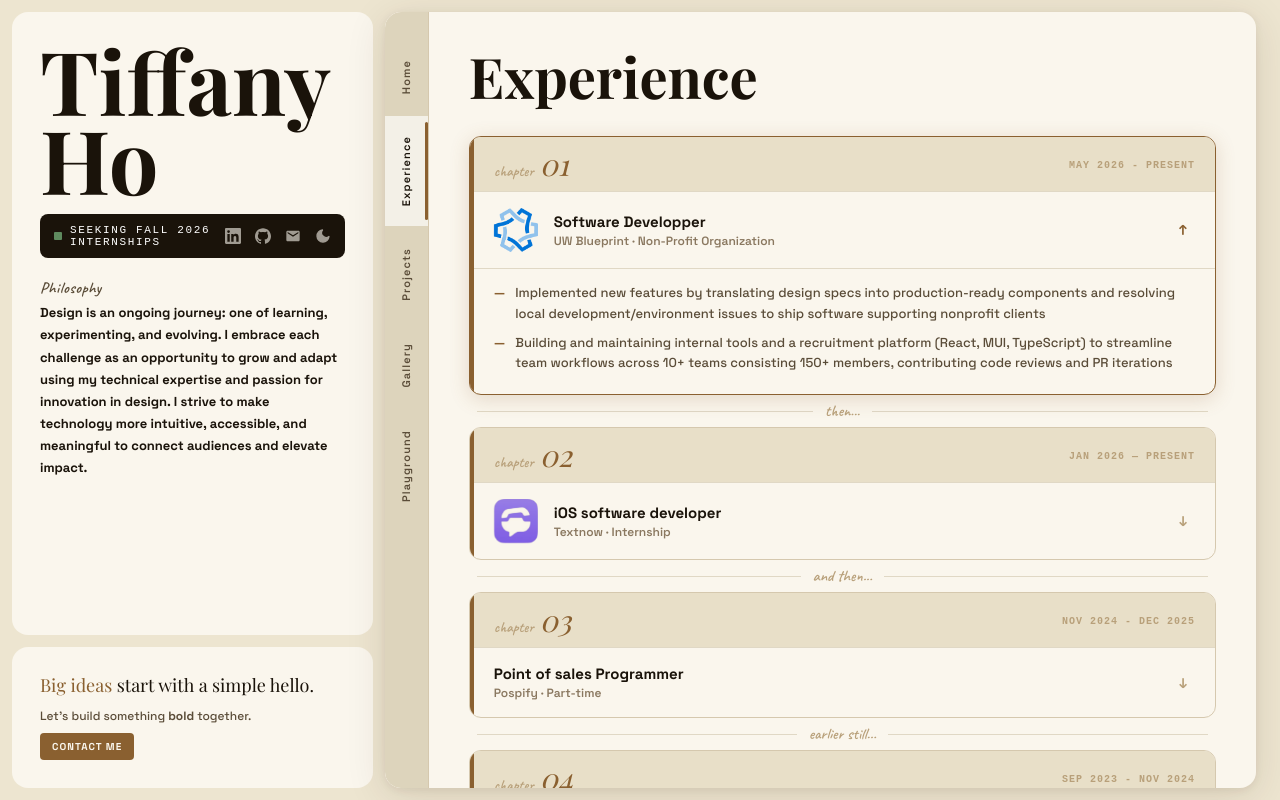
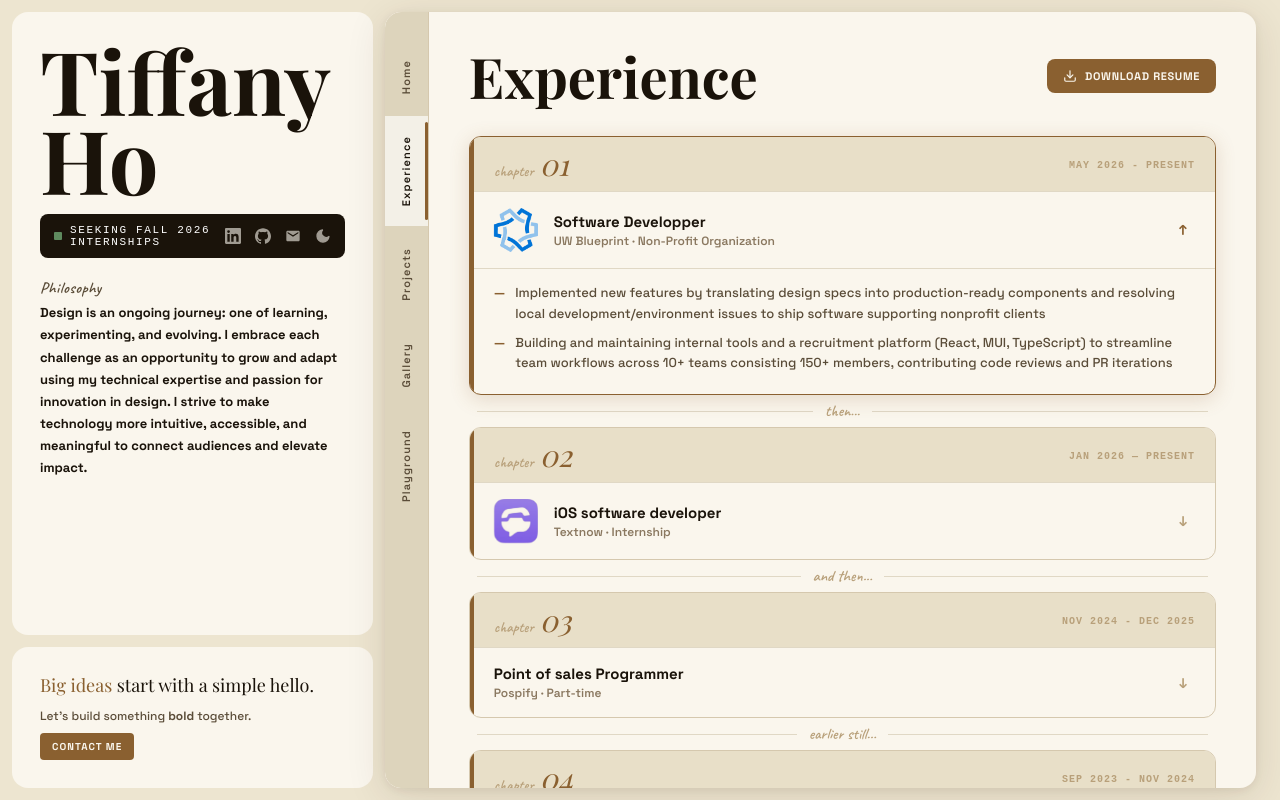
Before and after one commit to tiiffanyho/TiffanyHo, a React (Vite) app: page / in a window 1280 px wide. Both pictures are taken after a click on the button "Experience". Built offline with nearby package versions, Linux system fonts and the light colour scheme; a web font is replaced by a local one.

Commit message:
add resume

```diff
--- a/src/components/tabs/Experience.tsx
+++ b/src/components/tabs/Experience.tsx
@@ -1,6 +1,7 @@
 import { useState } from 'react'
 import { motion, AnimatePresence } from 'framer-motion'
 import { experiences } from '../../data/experience'
+import resumePdf from '../images/resume/TiffanyHoResume.pdf?url'
 
 const CONNECTORS = ['then...', 'and then...', 'earlier still...']
 
@@ -13,7 +14,17 @@ export default function Experience() {
 
   return (
     <>
-      <h2 className="section-head">Experience</h2>
+      <div className="section-head-row">
+        <h2 className="section-head">Experience</h2>
+        <a className="resume-btn" href={resumePdf} download="Tiffany Ho - Resume.pdf">
+          <svg viewBox="0 0 24 24" width="14" height="14" fill="none" stroke="currentColor" strokeWidth="2" strokeLinecap="round" strokeLinejoin="round" aria-hidden="true">
+            <path d="M21 15v4a2 2 0 0 1-2 2H5a2 2 0 0 1-2-2v-4" />
+            <path d="M7 10l5 5 5-5" />
+            <path d="M12 15V3" />
+          </svg>
+          Download Resume
+        </a>
+      </div>
       <div className="storyboard">
         {experiences.map((item, i) => (
           <div key={i} className="sb-entry">
--- a/src/styles/components.css
+++ b/src/styles/components.css
@@ -20,6 +20,40 @@
   line-height: 1;
   color: var(--color-black);
   margin-bottom: 32px;
+}
+
+.section-head-row {
+  display: flex;
+  align-items: center;
+  justify-content: space-between;
+  gap: 20px;
+  margin-bottom: 32px;
+}
+
+.section-head-row .section-head {
+  margin-bottom: 0;
+}
+
+.resume-btn {
+  display: inline-flex;
+  align-items: center;
+  gap: 8px;
+  flex-shrink: 0;
+  background: var(--color-blue);
+  color: var(--color-white);
+  font-family: var(--font-body);
+  font-size: 11px;
+  font-weight: 700;
+  letter-spacing: 0.06em;
+  text-transform: uppercase;
+  text-decoration: none;
+  padding: 10px 16px;
+  border-radius: var(--radius-sm);
+  transition: background 0.2s;
+}
+
+.resume-btn:hover {
+  background: #2563eb;
 }
 
 /* ── Tag pill ────────────────────────────────────────────────
```
Also changed, not shown: 1 other file (tests, documents, lock files or other folders).
